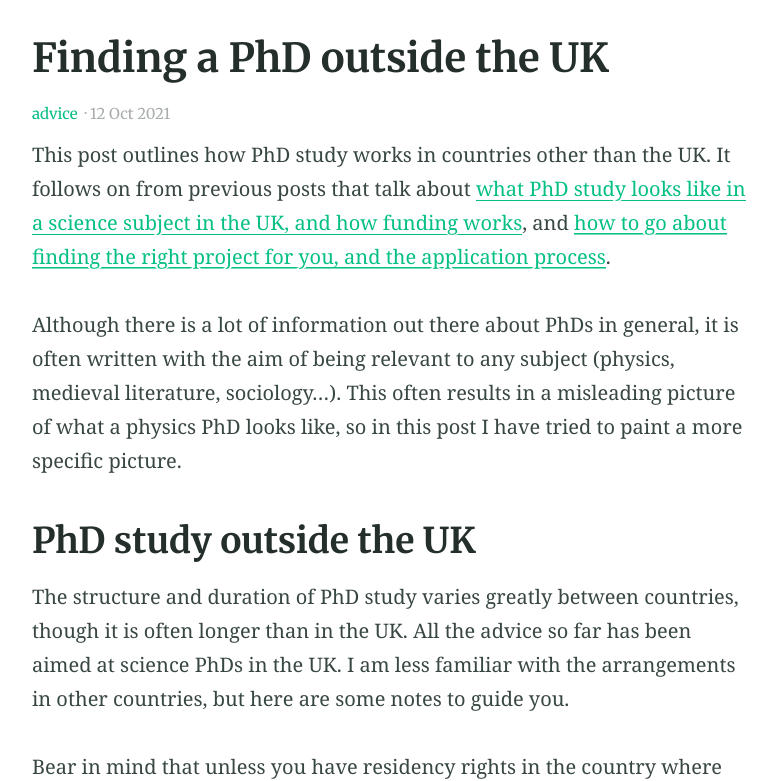
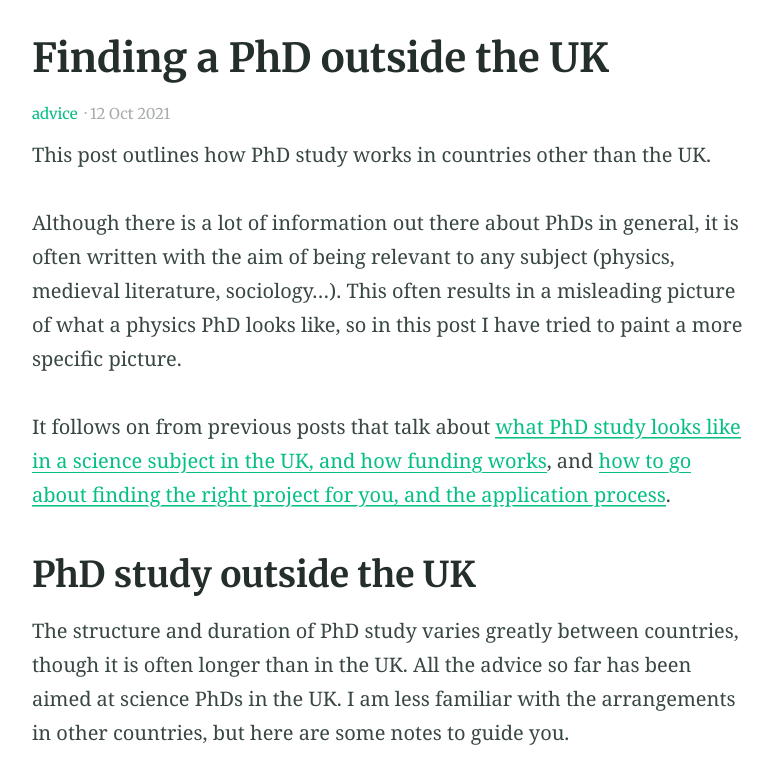
Before and after one commit to jmtayloruk/jmtayloruk.github.io, a Jekyll site: the page built from _posts/2021-10-12-phd-applications-overseas.md, in a window 1280 px wide and 900 px high, scrolled down 309 px, cut to the strip 119-900 px from the top of the window. Shown: the whole strip, without its empty margins (251-1028 px from the left). Built offline with Jekyll 4.4.1, drawn with Linux system fonts in a browser that asks for light colours; some of the changed text lies outside the part shown.

Commit message:
Tweaks for preview, and to fix typos

```diff
--- a/_posts/2021-10-12-phd-applications-overseas.md
+++ b/_posts/2021-10-12-phd-applications-overseas.md
@@ -7,12 +7,12 @@ image: "https://jmtayloruk.github.io/assets/img/undraw_adventure_4hum.png"
 ---
 
 This post outlines how PhD study works in countries other than the UK.
-It follows on from previous posts that talk about [what PhD study looks like in a science subject in the UK, and how funding works]({% post_url 2021-10-10-phd-applications-how-does-it-work %}),
-and [how to go about finding the right project for you, and the application process]({% post_url 2021-10-11-phd-applications-applying %}).
 
 Although there is a lot of information out there about PhDs in general, it is often written with the aim of being relevant to any subject (physics, medieval literature, sociology...).
 This often results in a misleading picture of what a physics PhD looks like, so in this post I have tried to paint a more specific picture.
 
+It follows on from previous posts that talk about [what PhD study looks like in a science subject in the UK, and how funding works]({% post_url 2021-10-10-phd-applications-how-does-it-work %}),
+and [how to go about finding the right project for you, and the application process]({% post_url 2021-10-11-phd-applications-applying %}).
 
 ## PhD study outside the UK
 
```
Also changed, not shown: other parts of _posts/2021-10-12-phd-applications-overseas.md (+2 -2 lines), _posts/2021-10-10-phd-applications-how-does-it-work.md (+2 -1 lines), _posts/2021-10-11-phd-applications-applying.md (+2 -2 lines).
